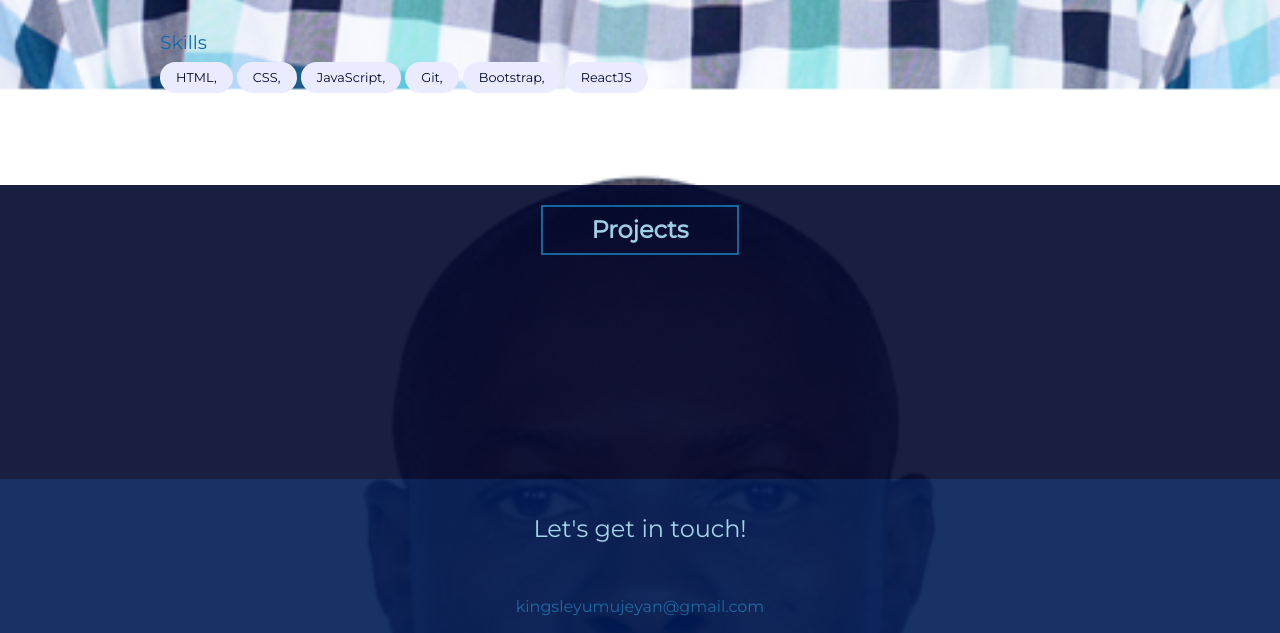
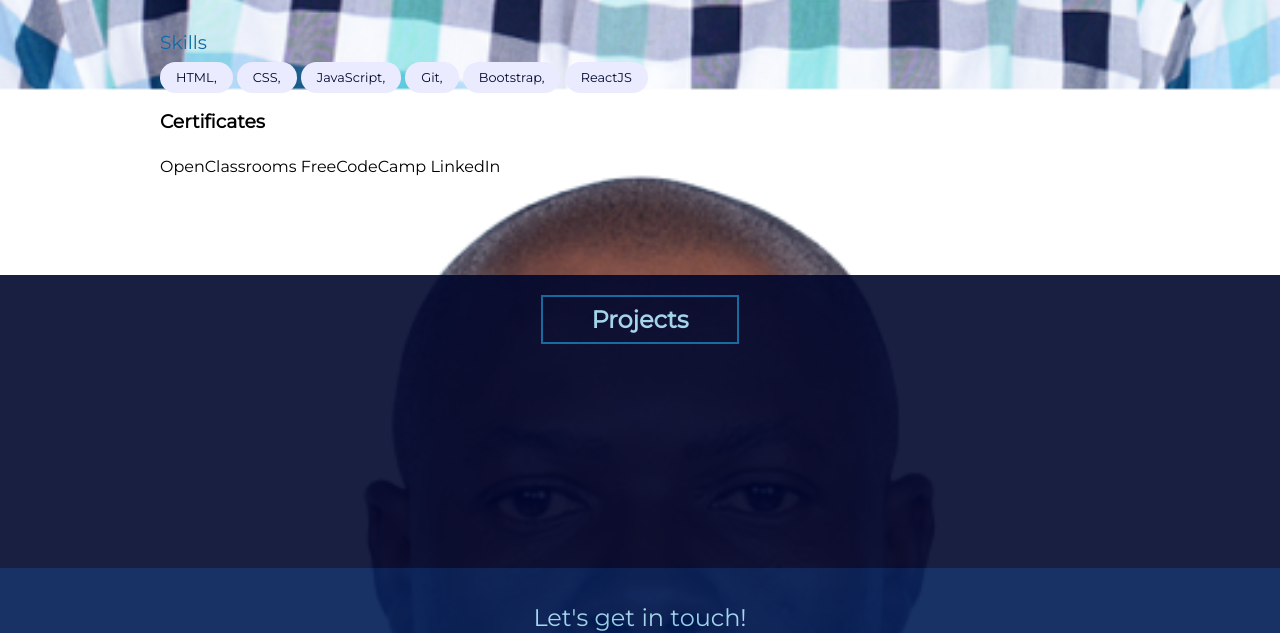
Before and after one commit to kuicpet/myPortfolio, a plain HTML site: page index.html in a window 1280 px wide. Shown: the part 1191-1824 px from the top of the page. Drawn offline with Linux system fonts and the light colour scheme.

Commit message:
ft--certficates added

```diff
--- a/index.html
+++ b/index.html
@@ -48,6 +48,12 @@
                             <a href="https://getbootstrap.com/" target="_blank">Bootstrap,</a>
                             <a href="https://reactjs.org/" target="_blank">ReactJS</a>
                         </div>
+                        <div class="certification">
+                            <h3>Certificates</h3>
+                            <a>OpenClassrooms</a>
+                            <a>FreeCodeCamp</a>
+                            <a>LinkedIn</a>
+                        </div>
                      </div>
                 </div>
             </section>
```
